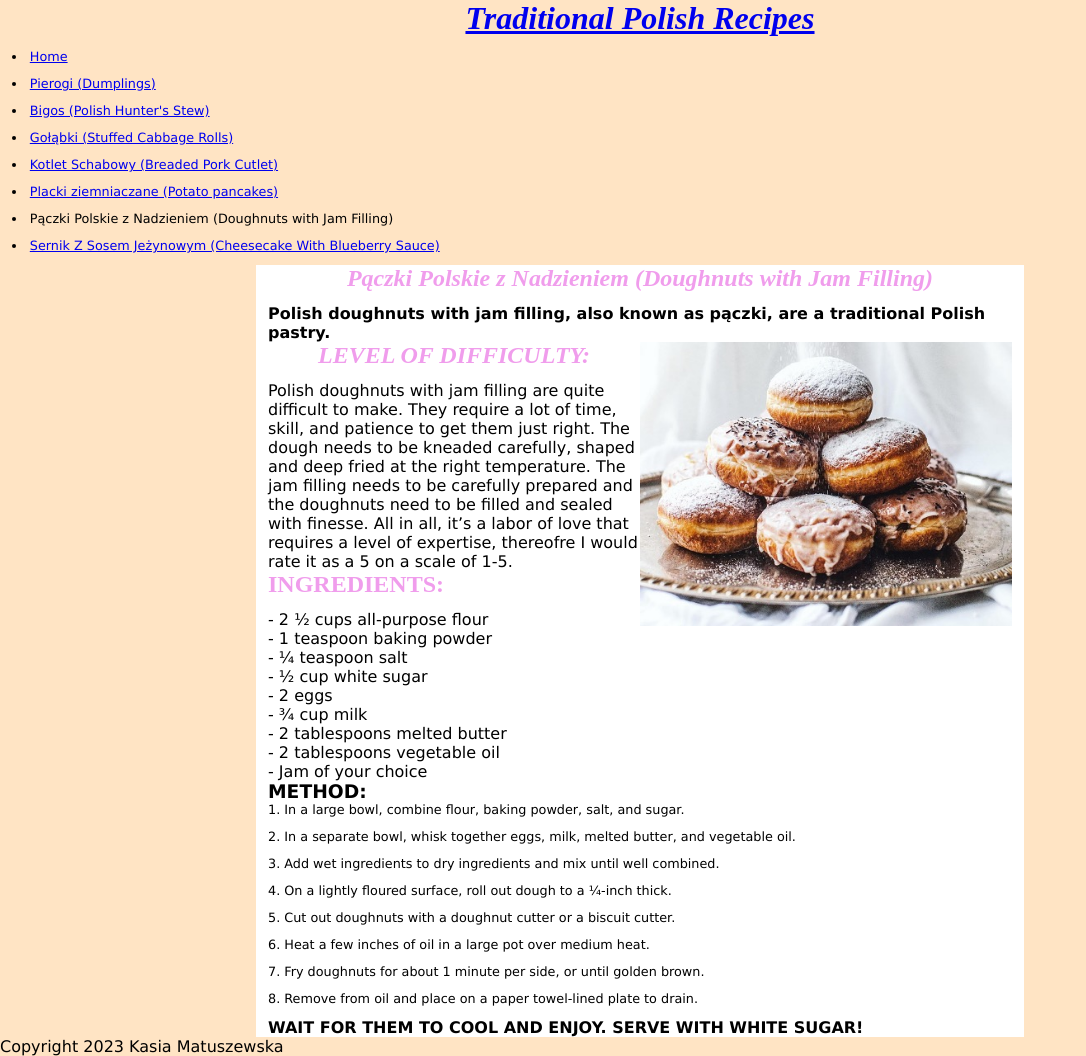
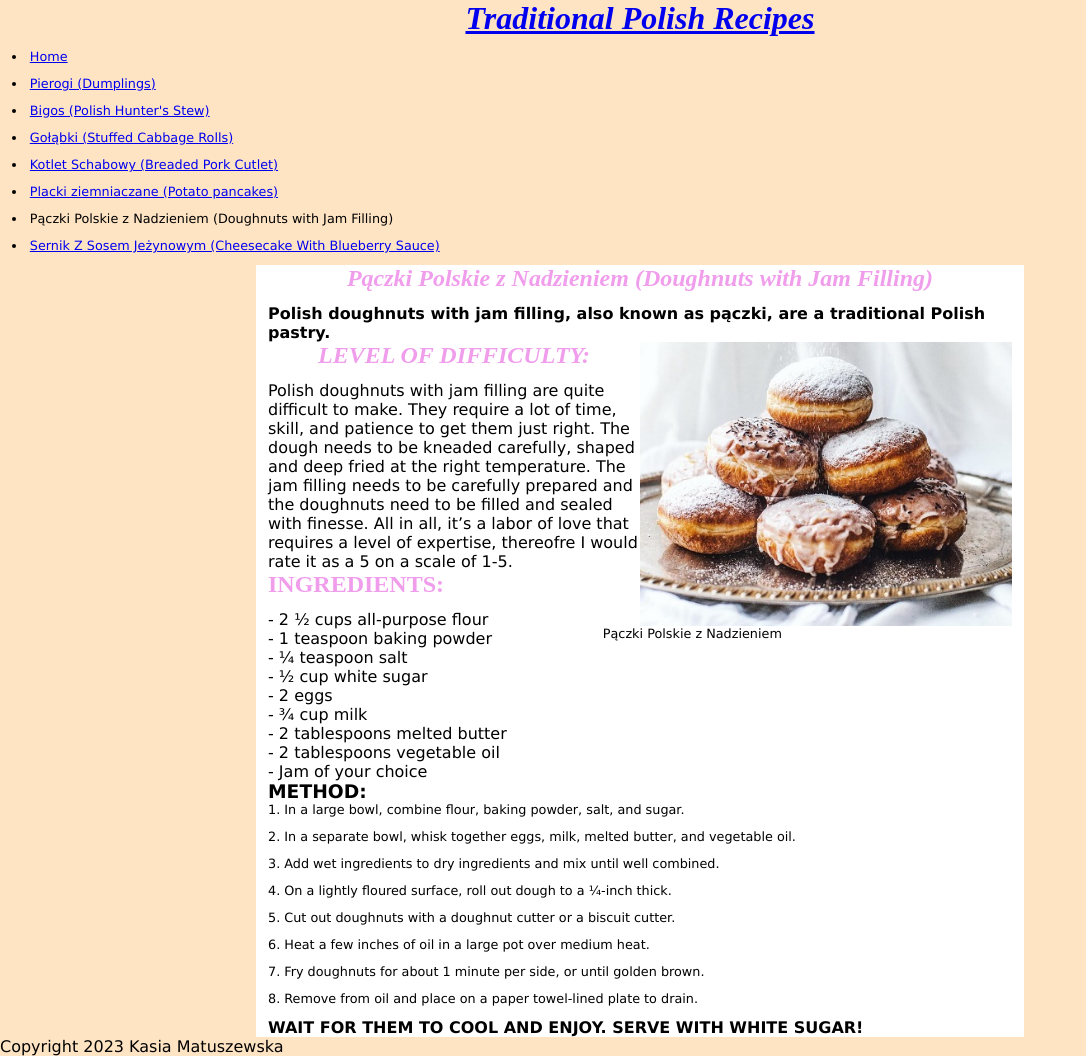
Before and after one commit to kasiamatuszewska/recipewebsite, a Jekyll site: the page built from _recipes/pączki-polskie-z-nadzieniem-doughnuts-with-jam-filling.md, in a window 1280 px wide. Shown: the whole page, without its empty margins (0-1086 px from the left). Built offline with Jekyll 4.4.1, drawn with Linux system fonts in a browser that asks for light colours.

Commit message:
Update Recipe “pączki-polskie-z-nadzieniem-doughnuts-with-jam-filling”

```diff
--- a/_recipes/pączki-polskie-z-nadzieniem-doughnuts-with-jam-filling.md
+++ b/_recipes/pączki-polskie-z-nadzieniem-doughnuts-with-jam-filling.md
@@ -6,7 +6,7 @@ layout: recipe
 ---
 **Polish doughnuts with jam filling, also known as pączki, are a traditional Polish pastry.**
 
-![](../uploads/rghnre.jpg)
+![](../uploads/rghnre.jpg "Pączki Polskie z Nadzieniem")
 
 # **LEVEL OF DIFFICULTY:**
 
```
